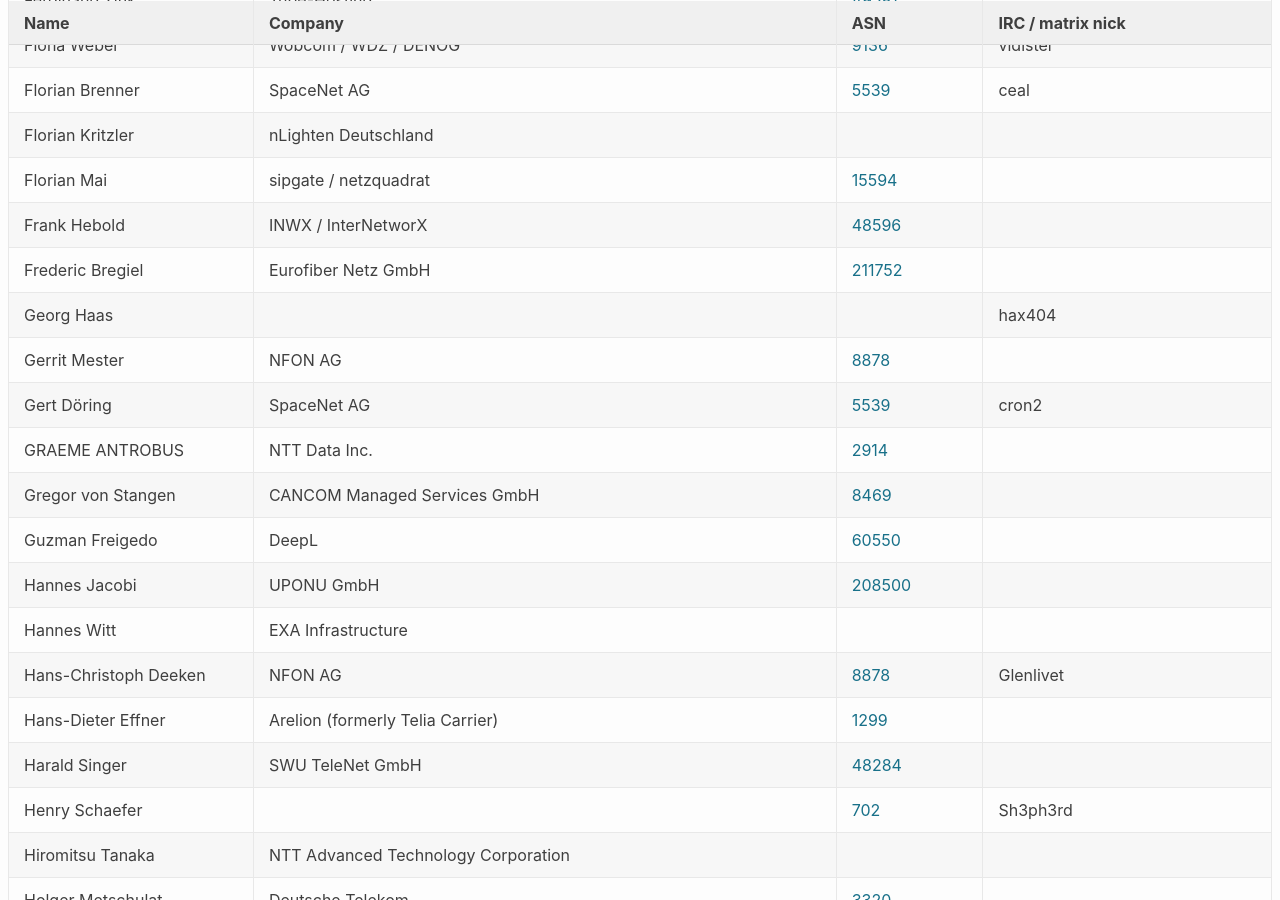
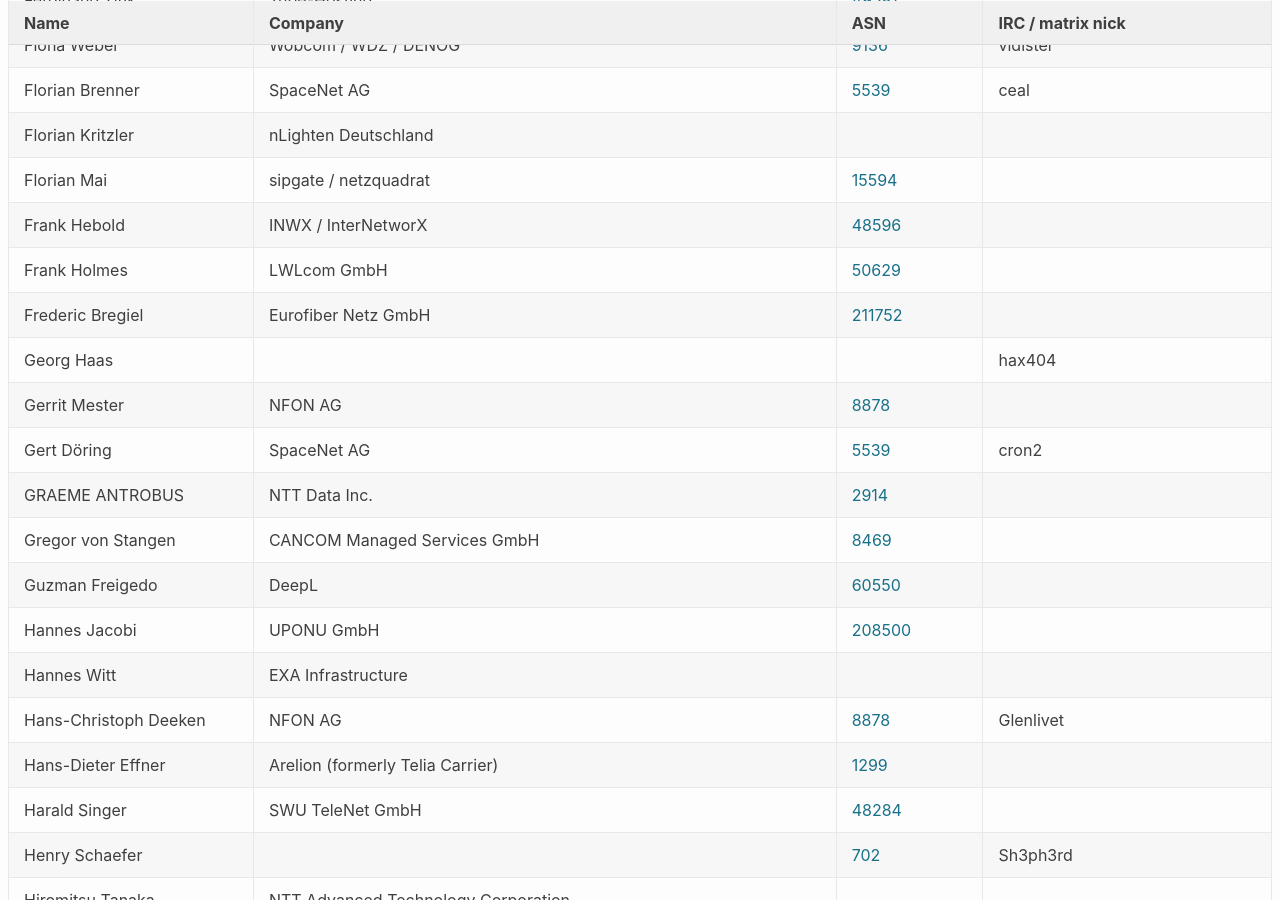
Before and after one commit to denog/pretix-attendeelist, a Jekyll site: the page built from denog16/index.markdown, in a window 1280 px wide and 900 px high, scrolled down 4183 px. Built offline with Jekyll 4.4.1, drawn with Linux system fonts in a browser that asks for light colours.

Commit message:
Latest data: Thu Oct 10 11:48:13 UTC 2024

```diff
--- a/_data/attendees_denog16_onsite.json
+++ b/_data/attendees_denog16_onsite.json
@@ -564,6 +564,12 @@
     "asn": "48596"
   },
   {
+    "name": "Frank Holmes",
+    "company": "LWLcom GmbH",
+    "irc": null,
+    "asn": "50629"
+  },
+  {
     "name": "Frederic Bregiel",
     "company": "Eurofiber Netz GmbH",
     "irc": null,
```
